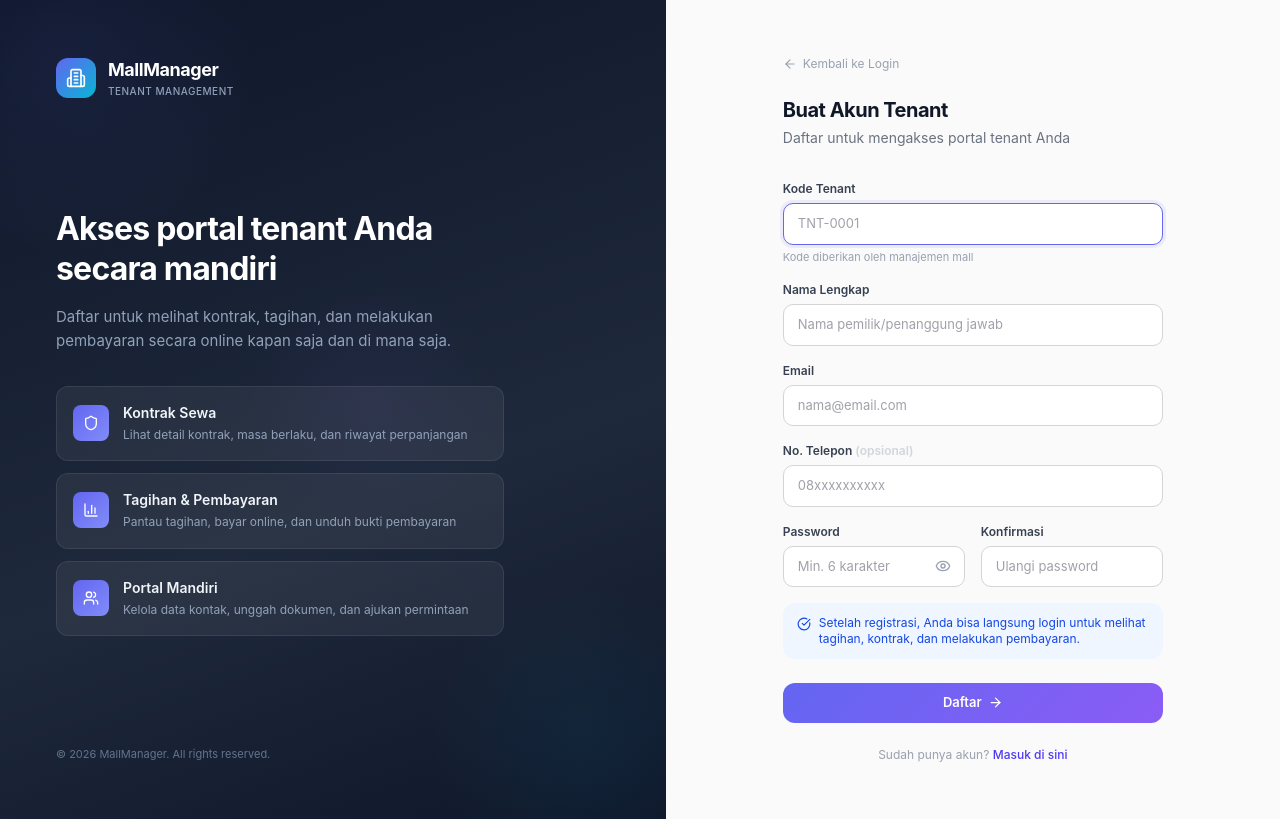
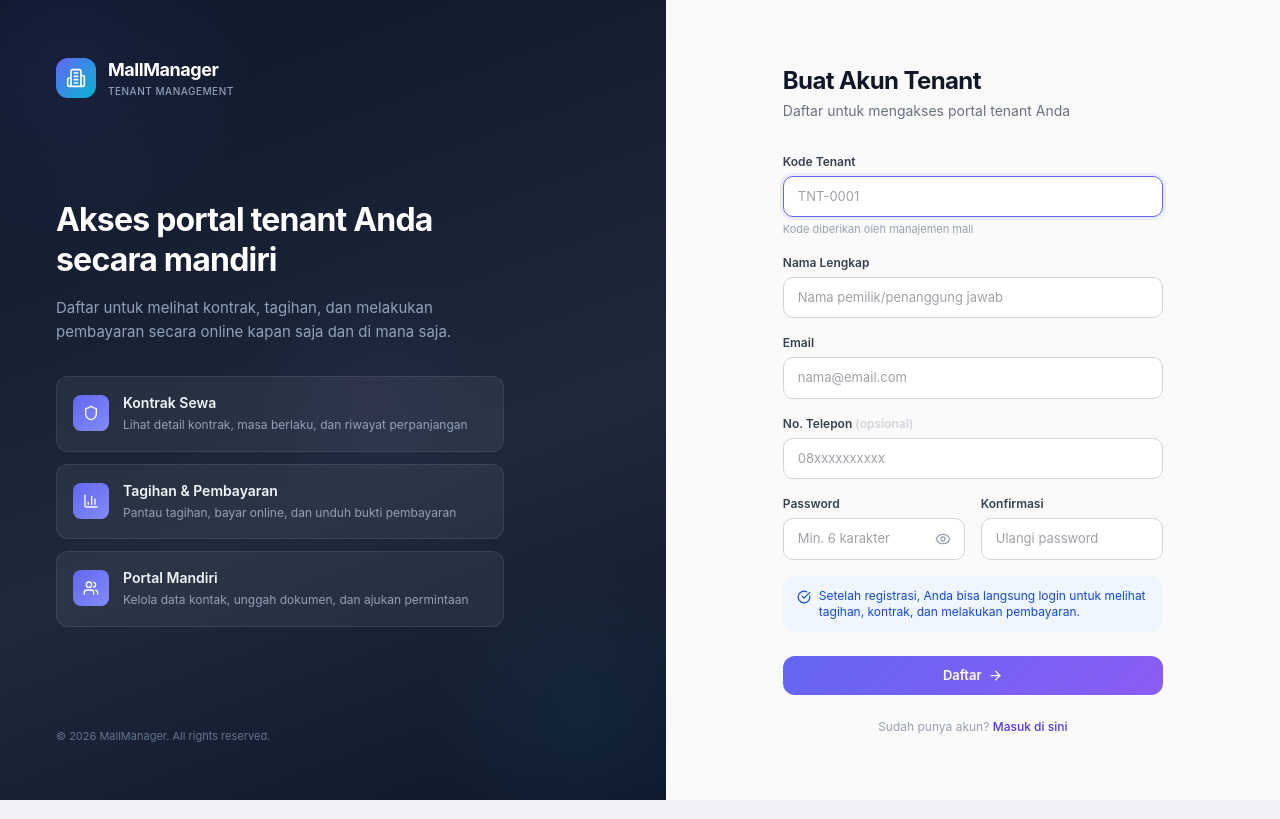
Before and after one commit to byochiram/mall-tenant-app, a React (Vite) app in the folder client/: page /register in a window 1280 px wide. Built offline with nearby package versions, Linux system fonts and the light colour scheme.

Commit message:
fix: remove back button on Register, increase heading size on Login & Register

```diff
--- a/client/src/pages/Login.jsx
+++ b/client/src/pages/Login.jsx
@@ -96,7 +96,7 @@ export default function Login() {
           </div>
 
           <div className="mb-8">
-            <h2 className="text-xl font-bold text-gray-900 tracking-tight">Selamat datang kembali</h2>
+            <h2 className="text-2xl font-bold text-gray-900 tracking-tight">Selamat datang kembali</h2>
             <p className="text-sm text-gray-500 mt-1">Masukkan akun Anda untuk melanjutkan</p>
           </div>
 
--- a/client/src/pages/Register.jsx
+++ b/client/src/pages/Register.jsx
@@ -1,7 +1,7 @@
 import { useState } from 'react';
 import { useAuth } from '../context/AuthContext';
 import { registerTenant } from '../services/api';
-import { Building2, Eye, EyeOff, ArrowRight, ArrowLeft, Shield, BarChart3, Users, CheckCircle } from 'lucide-react';
+import { Building2, Eye, EyeOff, ArrowRight, Shield, BarChart3, Users, CheckCircle } from 'lucide-react';
 import { useNavigate } from 'react-router-dom';
 
 export default function Register() {
@@ -106,12 +106,8 @@ export default function Register() {
             <span className="font-bold text-gray-900 text-lg tracking-tight">MallManager</span>
           </div>
 
-          <button onClick={() => navigate('/login')} className="flex items-center gap-1.5 text-xs text-gray-400 hover:text-gray-600 mb-6 transition-colors">
-            <ArrowLeft size={14} /> Kembali ke Login
-          </button>
-
           <div className="mb-8">
-            <h2 className="text-xl font-bold text-gray-900 tracking-tight">Buat Akun Tenant</h2>
+            <h2 className="text-2xl font-bold text-gray-900 tracking-tight">Buat Akun Tenant</h2>
             <p className="text-sm text-gray-500 mt-1">Daftar untuk mengakses portal tenant Anda</p>
           </div>
 
```
